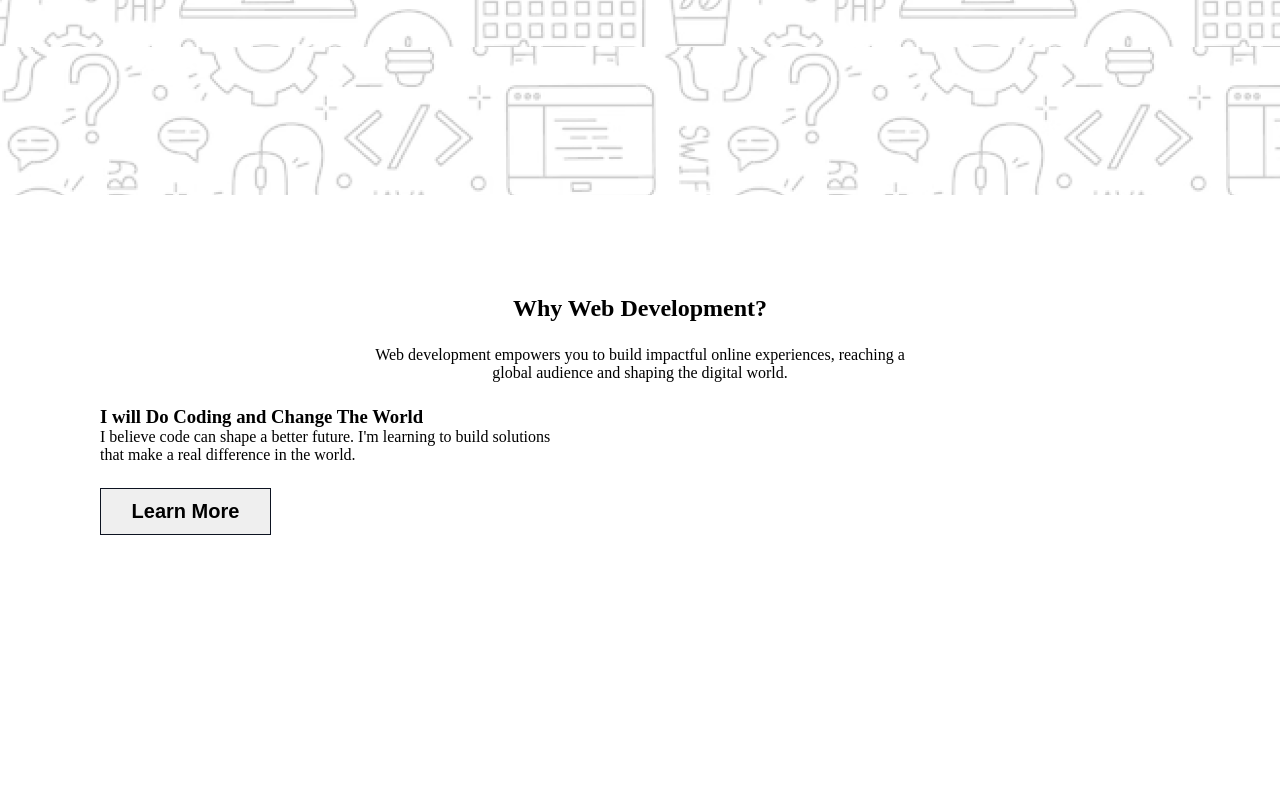
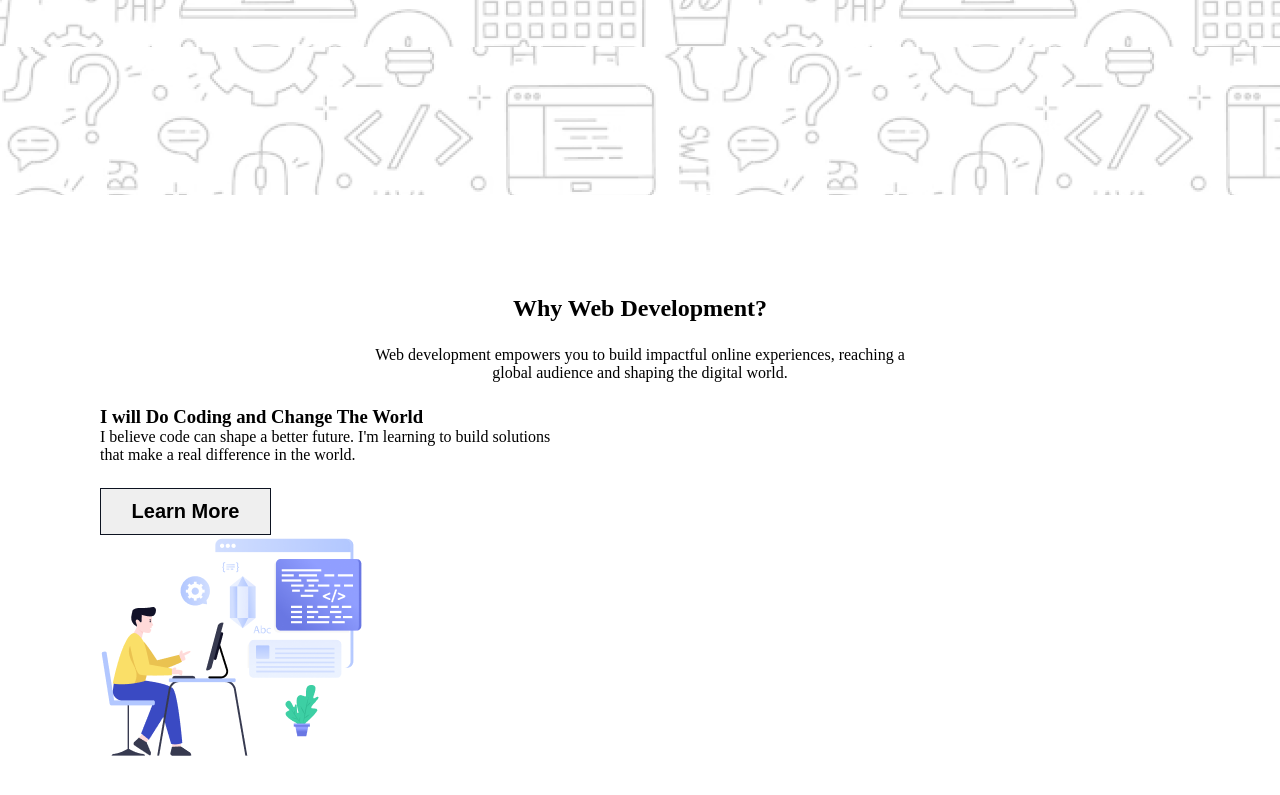
Before and after one commit to grim-reaper883/assignment-1, a plain HTML site: page index.html in a window 1280 px wide. Shown: the part 722-1517 px from the top of the page. Before the commit the page ends 1375 px from the top, so only its background shows below. Drawn offline with Linux system fonts and the light colour scheme; a web font is replaced by a local one.

Commit message:
added image

```diff
--- a/index.html
+++ b/index.html
@@ -32,14 +32,14 @@
       <h3 class="sec-title">Why Web Development?</h3>
       <p class="sec-description">Web development empowers you to build impactful online experiences, reaching a<br> global audience and shaping the digital world.</p>
     </section>
-    <section>
+    <section class="card-1">
       <div>
         <h3>I will Do Coding and
           Change The World</h3>
         <p>I believe code can shape a better future. I'm learning to build solutions<br> that make a real difference in the world.</p>
         <button class="learn-btn">Learn More</button>
       </div>
-      <img src="" alt="">
+      <img src="assets/Layer_1.png" alt="">
     </section>
   </main>
   <footer></footer>
```
